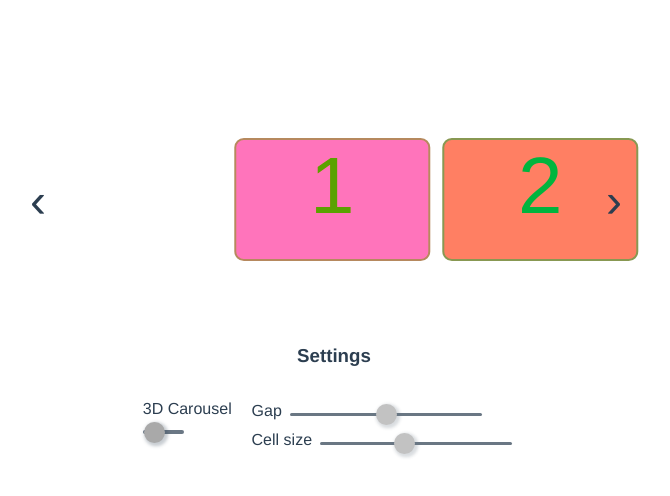
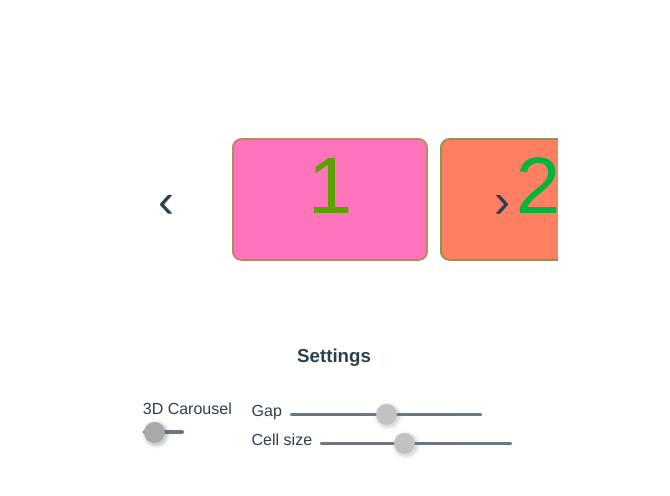
Before and after one commit to Samuca2308/vue3-3d-carousel, a Vue app: page / in a window 1280 px wide. Shown: the top 496 px of the page, without its empty margins (306-976 px from the left). Built offline with nearby package versions, Linux system fonts and the light colour scheme.

Commit message:
1 file modified

```diff
--- a/src/components/Carousel.vue
+++ b/src/components/Carousel.vue
@@ -29,7 +29,7 @@ const rem = parseInt(getComputedStyle(document.documentElement).fontSize);
           ? `left: ${(14 - Number(props.cellSize) / 10) / 2}rem; width: ${
               Number(props.cellSize) / 10
             }rem; transform: rotateY(${-45 * rotation}deg)`
-          : 'transform: translateX(-32.8%); width: 280%; overflow-x: hidden;'
+          : 'transform: translateX(-25%); width: 200%; overflow-x: hidden;'
       "
       class="carousel"
     >
@@ -48,11 +48,11 @@ const rem = parseInt(getComputedStyle(document.documentElement).fontSize);
                 ) + Number(props.gap)
               }px)`
             : `transform: translateX(${
+                -5 * rem +
                 (-rotation + num) *
                   ((Number(props.cellSize) / 10) * rem + Number(props.gap)) +
                 (12 - Number(props.cellSize) / 10) * 1.5 * rem -
-                Number(props.gap) +
-                16
+                Number(props.gap)
               }px)`)
         "
         :class="'cell' + (props.dimMode == true ? ' dimCell' : '')"
@@ -60,18 +60,8 @@ const rem = parseInt(getComputedStyle(document.documentElement).fontSize);
         {{ num }}
       </div>
     </div>
-    <a
-      :style="`left: -${Number(props.cellSize) / 10}rem;`"
-      class="arrow"
-      @click="rotation--"
-      >‹</a
-    >
-    <a
-      :style="`left: ${(Number(props.cellSize) / 10) * 2}rem;`"
-      class="arrow right"
-      @click="rotation++"
-      >›</a
-    >
+    <a :style="`left: -4rem;`" class="arrow" @click="rotation--">‹</a>
+    <a :style="`left: 17rem;`" class="arrow right" @click="rotation++">›</a>
   </article>
 </template>
 
```
